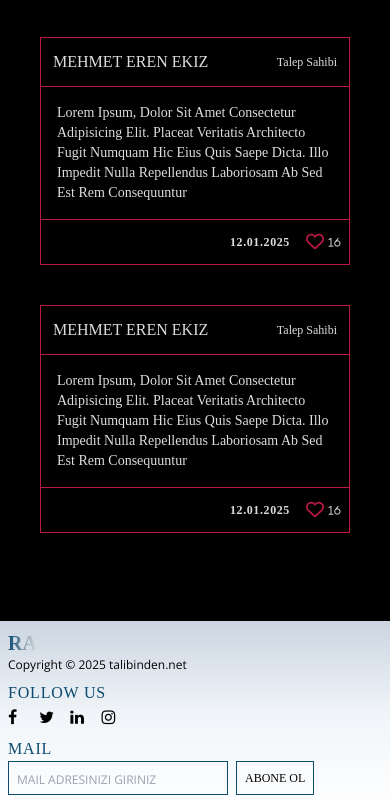
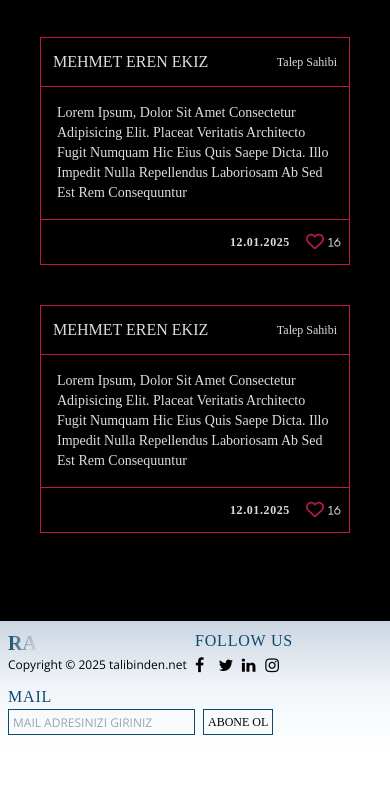
Before and after one commit to mehmeterenekiz/Tailwindcss_Project, a website: page public/index.html in a window 390 px wide. Shown: the part 2215-3026 px from the top of the page. After the commit the page ends 2966 px from the top, so only its background shows below. Drawn offline with nearby package versions, Linux system fonts and the light colour scheme; a web font is replaced by a local one.

Commit message:
one more commit

```diff
--- a/public/index.html
+++ b/public/index.html
@@ -70,14 +70,15 @@
     <section id="mobile-menu"
       class="absolute top-0 bg-black w-full text-4xl flex-col justify-content-center origin-top animate-open-menu bg-opacity-85 z-50 hidden">
       <div class="flex justify-end">
-        <button class="text-4xl p-6 text-white" id="mobile-menu button">
+        <button class="text-4xl p-6 text-white hover:text-custom-red hover:text-opacity-90" id="mobile-menu button">
           <i class="fa-regular fa-x"></i>
         </button>
       </div>
       <nav class="flex min-h-screen flex-col items-center py-8 text-white" aria-label="mobile">
-        <a href="index.html" class="w-full py-6 text-center hover:opacity-90">Hakkımızda</a>
-        <a href="index.html" class="w-full py-6 text-center hover:opacity-90">Bize Ulaşın</a>
-        <a href="index.html" class="w-full py-6 text-center hover:opacity-90">Talep Oluştur</a>
+        <a href="index.html" class="w-full py-6 text-center hover:text-custom-red hover:text-opacity-90">Hakkımızda</a>
+        <a href="index.html" class="w-full py-6 text-center hover:text-custom-red hover:text-opacity-90">Bize Ulaşın</a>
+        <a href="index.html" class="w-full py-6 text-center hover:text-custom-red hover:text-opacity-90">Talep
+          Oluştur</a>
       </nav>
     </section>
   </header>
@@ -137,7 +138,8 @@
       <!--Left Content-->
       <div class="basis-2/3">
         <!--Titles-->
-        <div class="flex space-x-6 divide-x divide-custom-red opacity-80 mb-8 justify-center md:justify-normal md:pl-4 lg:pl-0">
+        <div
+          class="flex space-x-6 divide-x divide-custom-red opacity-80 mb-8 justify-center md:justify-normal md:pl-4 lg:pl-0">
           <h2 class="text-custom-red text-xl lg:text-2xl"><a href="#"> Son Talepler </a></h2>
           <h2 class="text-black pl-5 text-xl lg:text-2xl hover:text-custom-red duration-200"><a href="#"> Popüler </a>
           </h2>
@@ -289,7 +291,8 @@
               <img src="./images/ikinci-el.jpg" class="h-full w-full object-cover">
             </div>
             <!--item detail-->
-            <div class="basis-2/3 text-black group-hover:text-custom-red group-hover:cursor-pointer duration-500 pl-6 pr-6 lg:pr-0">
+            <div
+              class="basis-2/3 text-black group-hover:text-custom-red group-hover:cursor-pointer duration-500 pl-6 pr-6 lg:pr-0">
               <p class="text-xs"> Kullanıcılarımız yeni güncelleme ile birlikte elektronik eşya talepleri
                 oluşturabilecekler. </p>
               <p class="text-xs tracking-tighter mt-2 font-gemunu"> 24.01.2025 </p>
@@ -302,7 +305,8 @@
               <img src="./images/ikinci-el.jpg" class="h-full w-full object-cover">
             </div>
             <!--item detail-->
-            <div class="basis-2/3 text-black group-hover:text-custom-red group-hover:cursor-pointer duration-500 pl-6 pr-6 lg:pr-0">
+            <div
+              class="basis-2/3 text-black group-hover:text-custom-red group-hover:cursor-pointer duration-500 pl-6 pr-6 lg:pr-0">
               <p class="text-xs"> Kullanıcılarımız yeni güncelleme ile birlikte elektronik eşya talepleri
                 oluşturabilecekler. </p>
               <p class="text-xs tracking-tighter mt-2 font-gemunu"> 24.01.2025 </p>
@@ -315,7 +319,8 @@
               <img src="./images/yedek-parcalari.jpg" class="h-full w-full object-cover">
             </div>
             <!--item detail-->
-            <div class="basis-2/3 text-black group-hover:text-custom-red group-hover:cursor-pointer duration-500 pl-6 pr-6 lg:pr-0">
+            <div
+              class="basis-2/3 text-black group-hover:text-custom-red group-hover:cursor-pointer duration-500 pl-6 pr-6 lg:pr-0">
               <p class="text-xs"> Kullanıcılarımız yeni güncelleme ile birlikte yedek oto parça talepleri
                 oluşturabilecekler. </p>
               <p class="text-xs tracking-tighter mt-2 font-gemunu"> 24.01.2025 </p>
@@ -328,7 +333,8 @@
               <img src="./images/yedek-parcalari.jpg" class="h-full w-full object-cover">
             </div>
             <!--item detail-->
-            <div class="basis-2/3 text-black group-hover:text-custom-red group-hover:cursor-pointer duration-500 pl-6 pr-6 lg:pr-0">
+            <div
+              class="basis-2/3 text-black group-hover:text-custom-red group-hover:cursor-pointer duration-500 pl-6 pr-6 lg:pr-0">
               <p class="text-xs"> Kullanıcılarımız yeni güncelleme ile birlikte yedek oto parça talepleri
                 oluşturabilecekler. </p>
               <p class="text-xs tracking-tighter mt-2 font-gemunu"> 24.01.2025 </p>
@@ -358,7 +364,8 @@
         <div class="flex flex-col justify-center py-5 lg:py-10">
           <a href="#" class="tracking-wider text-custom-red lowercase">talibinden.net</a>
           <h2 class="mb-0.5 lg:mb-2 text-lg lg:text-2xl"> Biz Kimiz </h2>
-          <p class="text-xs md:text-sm mb-2 pr-4 lg:pr-0"> arz yerine talebin ön planda olduğu, kullanıcıların talep ettikleri
+          <p class="text-xs md:text-sm mb-2 pr-4 lg:pr-0"> arz yerine talebin ön planda olduğu, kullanıcıların talep
+            ettikleri
             ürünler için
             tersine açık artırma sistemi ile fiyat belirleyebileceği bir e-ticaret platformuyuz. Böylece, talep tabanlı
             bir alışveriş sistemi kurarak, alıcıların talep ettiği fiyat üzerinden pazarlık yapabilmesi sağlanacaktır.
@@ -512,9 +519,9 @@
   <section
     class="py-2 md:py-4 top-0 inset-x-0 h-full object-cover bg-gradient-to-b from-slate-300 via-slate-100 to-transparent">
     <!--Footer Container-->
-    <div class="container flex flex-col md:flex-row pb-0 md:pb-8 px-2 lg:px-0">
+    <div class="container grid grid-cols-4 md:flex md:flex-row pb-0 md:pb-8 px-2 lg:px-0">
       <!--Left Content-->
-      <div class="basis-1/3">
+      <div class="col-span-2 md:basis-1/3">
         <a href="#"
           class="mb-0 md:mb-2 text-xl lg:text-4xl font-bold text-transparent bg-gradient-to-r bg-clip-text from-sky-900 to-custom-grey">RA</a>
         <p class="text-xs md:text-sm mb-2 md:mb-0"> Copyright &copy;
@@ -522,26 +529,33 @@
         </p>
       </div>
       <!--Middle Content-->
-      <div class="basis-1/3">
+      <div class="col-span-2 md:basis-1/3">
         <h2 class="mb-0 md:mb-2 text-sky-900 text-base md:text-2xl">Follow Us</h2>
-        <div class="grid grid-cols-12 mb-2 md:mb-0">
-          <a href="#" class="fa fa-facebook col-span-1 hover:text-custom-red duration-500 text-base md:text-xl"></a>
-          <a href="#" class="fa fa-twitter col-span-1 hover:text-custom-red duration-500 text-base md:text-xl"></a>
-          <a href="#" class="fa fa-linkedin col-span-1 hover:text-custom-red duration-500 text-base md:text-xl"></a>
-          <a href="#" class="fa fa-instagram col-span-1 hover:text-custom-red duration-500 text-base md:text-xl"></a>
+        <div class="grid grid-cols-8 md:grid-cols-8 lg:grid-cols-12 mb-2 md:mb-0">
+          <a href="#"
+            class="fa fa-facebook col-span-1 md:col-span-1 hover:text-custom-red duration-500 text-base md:text-xl"></a>
+          <a href="#"
+            class="fa fa-twitter col-span-1 md:col-span-1 hover:text-custom-red duration-500 text-base md:text-xl"></a>
+          <a href="#"
+            class="fa fa-linkedin col-span-1 md:col-span-1 hover:text-custom-red duration-500 text-base md:text-xl"></a>
+          <a href="#"
+            class="fa fa-instagram col-span-1 md:col-span-1 hover:text-custom-red duration-500 text-base md:text-xl"></a>
         </div>
       </div>
       <!--Right Content-->
-      <div class="basis-1/3">
+      <div class="col-span-2 md:basis-1/3">
         <h2 class="mb-0 md:mb-2 text-sky-900 text-base md:text-2xl">Mail</h2>
         <form action="" class="flex flex-nowrap gap-2 mb-2 md:mb-0">
-          <input class="py-1 px-2 bg-transparent border border-sky-900 uppercase placeholder:text-xs outline-none"
+          <input
+            class="py-0.5 px-1 sm:py-1 sm:px-2 bg-transparent border border-sky-900 uppercase placeholder:text-xs outline-none text-sm sm:text-base"
             placeholder="Mail adresinizi giriniz" type="text">
           <button
-            class="py-1 px-2 bg-transparent border border-sky-900 uppercase bg-sky-900 font-gemunu hover:bg-sky-900 hover:text-white whitespace-nowrap text-xs md:text-base">Abone
-            Ol</button>
+            class="py-0.5 px-1 sm:py-1 sm:px-2 bg-transparent border border-sky-900 uppercase bg-sky-900 font-gemunu hover:bg-sky-900 hover:text-white whitespace-nowrap text-xs sm:text-base">
+            Abone Ol
+          </button>
         </form>
       </div>
+
     </div>
   </section>
 </body>
--- a/public/js/script.js
+++ b/public/js/script.js
@@ -44,10 +44,9 @@ const initApp = () => {
 
     const toggleMenu = () => {
         mobileMenu.classList.toggle('hidden')
-        mobileMenu.classList.toggle('flex')
 
         // Menü açıldığında body'nin scroll'ını engelle
-        if (mobileMenu.classList.contains('flex')) {
+        if (!mobileMenu.classList.contains('hidden')) {
             document.body.style.overflow = 'hidden'
         } else {
             document.body.style.overflow = 'auto' // Menü kapandığında scroll'ı geri getir
```
Also changed, not shown: public/css/styles.css.
